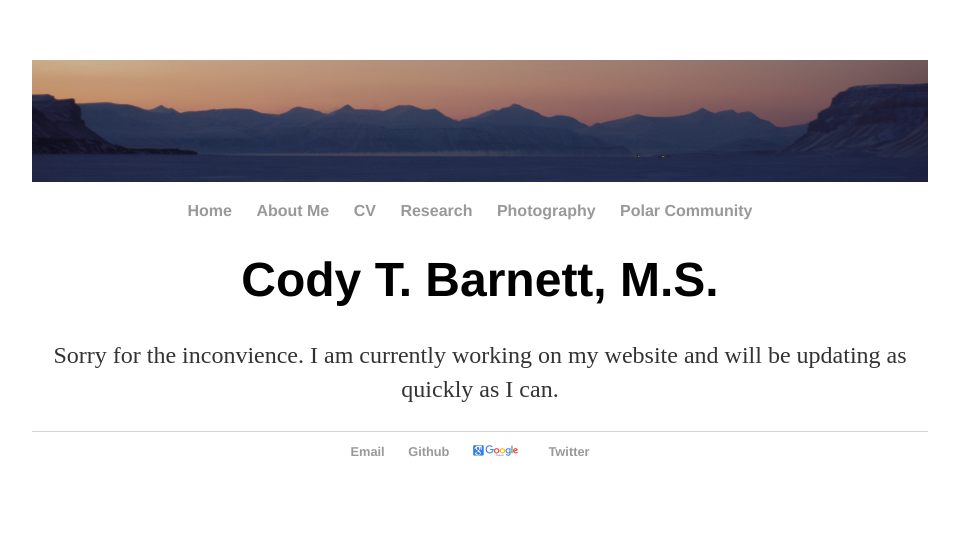
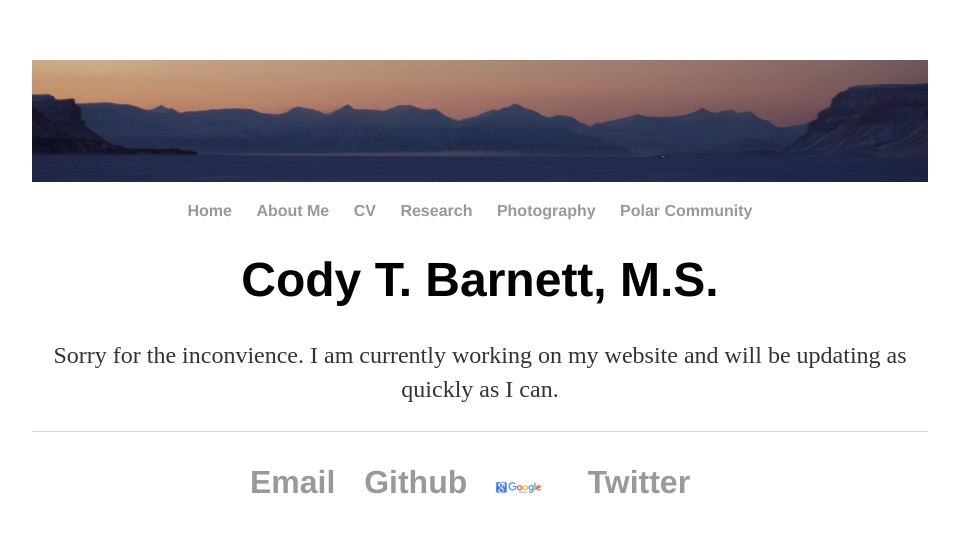
Before and after one commit to Cbarnett207/CBarnett207.github.io, a Jekyll site: the page built from index.html, in a window 1280 px wide. Shown: the top 533 px of the page, without its empty margins (160-1119 px from the left). Built offline with Jekyll 4.4.1, drawn with Linux system fonts in a browser that asks for light colours.

Commit message:
Update main.css

```diff
--- a/css/main.css
+++ b/css/main.css
@@ -30,7 +30,7 @@ p {
 }
 footer {
     border-top: 1px solid #d5d5d5;
-    font-size: .8em;
+    font-size: 2em;
 }
 
 ul.posts {
```
